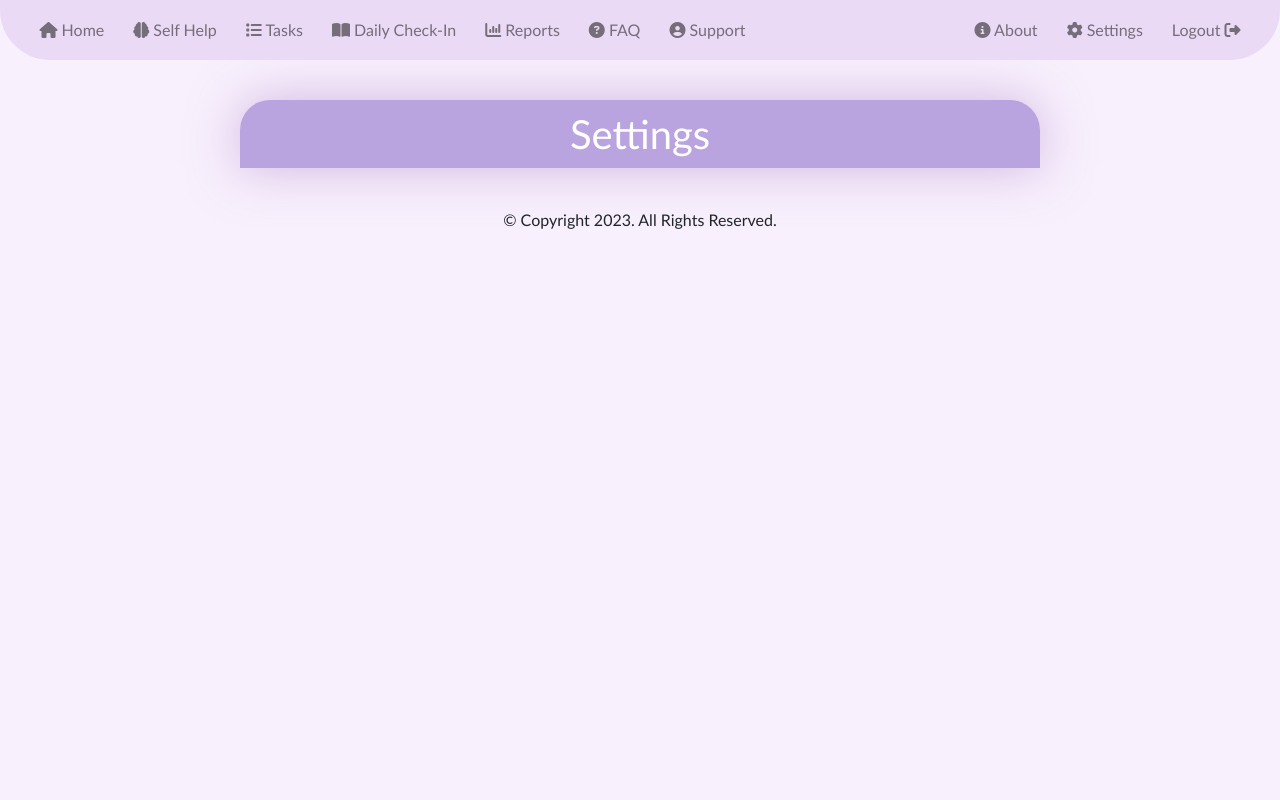
After one commit to sategf/proempo-fl, a Flask app: page /Settings in a window 1280 px wide. The commit adds this page. Run offline with Flask 3, Linux system fonts and the light colour scheme; a user stored in the database is signed in; some libraries are stand-ins or nearby versions.

Commit message:
Created Settings page
Made the settings page, in between the about  page and the logout button on the nav bar. The page is currently empty.

```diff
--- /dev/null
+++ b/website/templates/Settings.html
@@ -0,0 +1,50 @@
+{% extends "base.html" %} {% block title %}Settings - ProEmPo{% endblock %} {% block content %}
+
+<h1 align="center">Settings</h1>
+
+
+<style>
+    /* Define your CSS styles here */
+    body {
+        font-family: Arial, sans-serif;
+        background-color: #f0f0f0;
+        margin: 0;
+        padding: 0;
+    }
+
+    .about-container {
+        max-width: 800px;
+        margin: auto;
+        padding: 20px;
+        background-color: #fcfcfc;
+        border-radius: 5px;
+        box-shadow: 0 2px 4px rgba(0, 0, 0, 0.1);
+    }
+
+    h1 {
+    background-color: rgba(152, 125, 209, 0.65);
+    max-width: 800px;
+    margin: auto;
+    margin-top: 40px;
+    margin-bottom: 0px;
+    border-top-left-radius: 30px;
+    border-top-right-radius: 30px;
+    padding: 10px;
+    color: #ffffff;
+    box-shadow: 0 0 50px rgba(172, 123, 196, 0.5);
+    }
+
+    p {
+        font-size: 16px;
+        color: #555;
+        line-height: 1.5;
+    }
+</style>
+<br>
+
+
+
+
+
+
+{% endblock %}
--- a/website/templates/base.html
+++ b/website/templates/base.html
@@ -75,9 +75,12 @@
             {% if user.is_authenticated %}
             <li class="nav-item">
               <a class="nav-link" id="About" href="/About">
-                <i class="fa fa-circle-info"></i>&nbsp;About</a
-              >
+                <i class="fa fa-circle-info"></i>&nbsp;About</a>
               <!--About link on nav bar-->
+            </li>
+            <li class="nav-item">
+              <a class="nav-link" id="Settings" href="/Settings">
+                <i class ="fa fa-cog"></i>&nbsp;Settings</a>
             </li>
             <li class="nav-item">
               <a class="nav-link" id="logout" href="/logout">
--- a/website/views.py
+++ b/website/views.py
@@ -517,6 +517,11 @@ def archive_task():
 def about():
     return render_template("About.html", user=current_user)
 
+@views.route('Settings')
+@login_required
+def setting():
+    return render_template("Settings.html",user=current_user)
+
 @views.route('/Support', methods=['GET'])
 @login_required
 def support():
```
